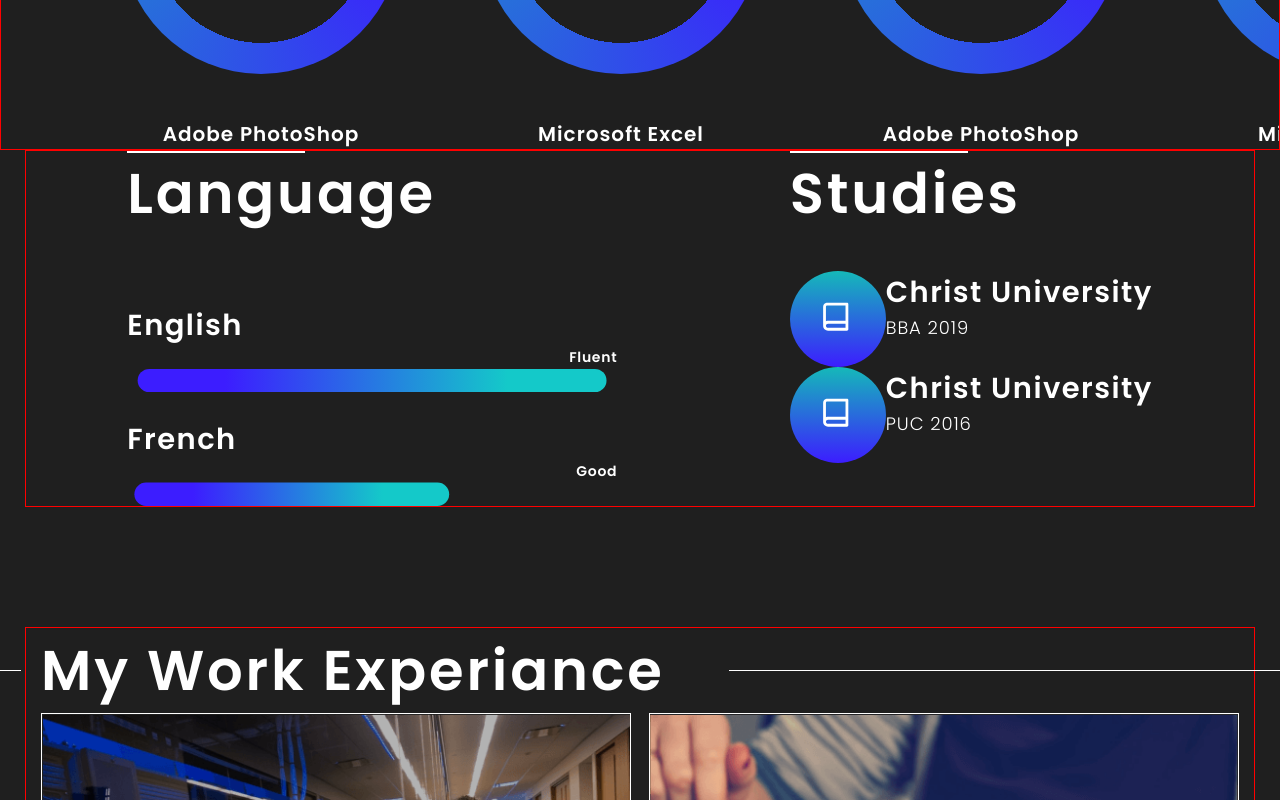
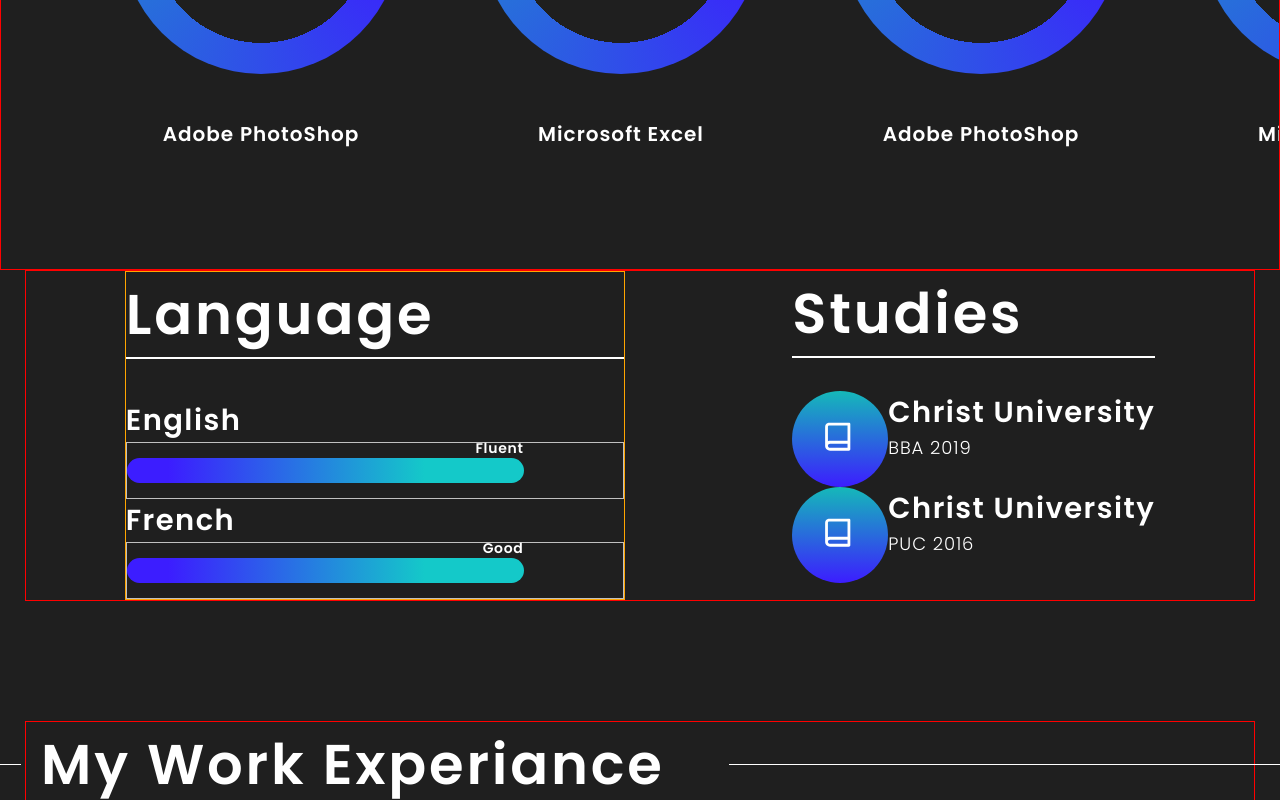
Before and after one commit to AndryGavrus/portfolio-project-my-version, a React app: page / in a window 1280 px wide. Shown: the part 1955-2755 px from the top of the page. Built offline with nearby package versions, Linux system fonts and the light colour scheme.

Commit message:
Fixed LangBlock

```diff
--- a/src/layout/sections/skills/Skills.tsx
+++ b/src/layout/sections/skills/Skills.tsx
@@ -124,9 +124,9 @@
     min-height: 100%;
     padding-left: 120px;
     margin: 0 auto;
+    padding-bottom: 120px;
     border: 1px solid red;
 
-    /* margin: 40px 0 120px; */
     height: 100%;
     display: flex;
     justify-content: space-around;
@@ -134,22 +134,50 @@
     gap: 80px;
     overflow: auto;
 
+    &::-webkit-scrollbar {
+    display: none;
+}
+
     ${FlexWrapper} {
         position: relative;
     }
 `
 
 const LangBlock = styled.div`
+    max-width: 500px;
+    width: 100%;
     display: flex;
     flex-direction: column;
-    gap: 26px;
+    border: 1px solid orange;
 
     ${SectionTitle} {
         margin-bottom: 42px;
+
+        &::before {
+            content: '';
+            display: inline-block;
+            width: 100%;
+            height: 2px;
+            background-color: #fff;
+            position: absolute;
+            top: 100%;
+            left: 0;
+        }
     }
 `
 const StudiesBlock = styled.div`
     ${SectionTitle} {
         margin-bottom: 35px;
+
+        &::before {
+            content: '';
+            display: inline-block;
+            width: 100%;
+            height: 2px;
+            background-color: #fff;
+            position: absolute;
+            top: 100%;
+            left: 0;
+        }
     }
 `
--- a/src/layout/sections/skills/blocks/LangSkill.tsx
+++ b/src/layout/sections/skills/blocks/LangSkill.tsx
@@ -1,10 +1,6 @@
 import React from 'react'
 import styled from 'styled-components'
 import { FlexWrapper } from '../../../../assets/components/FlexWrapper'
-import { Icon } from '../../../../assets/components/icon/Icon'
-import engBar from '../../../../assets/images/skillsProgressSvg/engBar.png'
-import frenchBar from '../../../../assets/images/skillsProgressSvg/frenchBar.png'
-import { Photo } from '../../../../assets/components/photo/Photo'
 import { theme } from '../../../../styles/Theme'
 
 type LangSkillPropsType = {
@@ -19,13 +15,12 @@
     return (
         <FlexWrapper direction='column'>
             <LangTitle>{props.title}</LangTitle>
-            <FlexWrapper direction='column' justify='flex-start' align='flex-start'  >
-                <Mark>{props.mark}</Mark>
-                {/* <Photo src={engBar} width='490px' height='24px'/> */}
-                <Icon iconId={props.photo} width={props.photoWidth} height='24' viewBox={props.photoVB} />
-            </FlexWrapper>
+            <Wrapper>
+                <ProgBar>
+                    <Mark>{props.mark}</Mark>
+                </ProgBar>
+            </Wrapper>
         </FlexWrapper>
-
     )
 }
 
@@ -41,7 +36,34 @@
     color:${theme.colors.font};
 `
 
+const Wrapper = styled.div`
+    padding: 15px 0;
+    display: inline-block;
+    text-align: end;
+    border: 1px solid silver;
+`
+
+const ProgBar = styled.div`
+/* fluent 100
+advanced 85
+good 50
+beginner 25  */
+
+    height: 25px;
+    width: 80%;
+    border-radius: 50px;
+    background-image:linear-gradient(90deg, #3c1dff 10.42%, #14c9c9 75%);
+
+    position: relative;
+`
+
+
+
 const Mark = styled.span`
+    position: absolute;
+    top: -20px;
+    right: 0;
+
     font-family:"Poppins", sans-serif;
     font-weight: 600;
     font-size: 14px;
@@ -49,5 +71,4 @@
     text-transform: capitalize;
     color:${theme.colors.font};
 
-    align-self: flex-end;
 `
```
Lines whose indentation alone changed are shown as unchanged.
